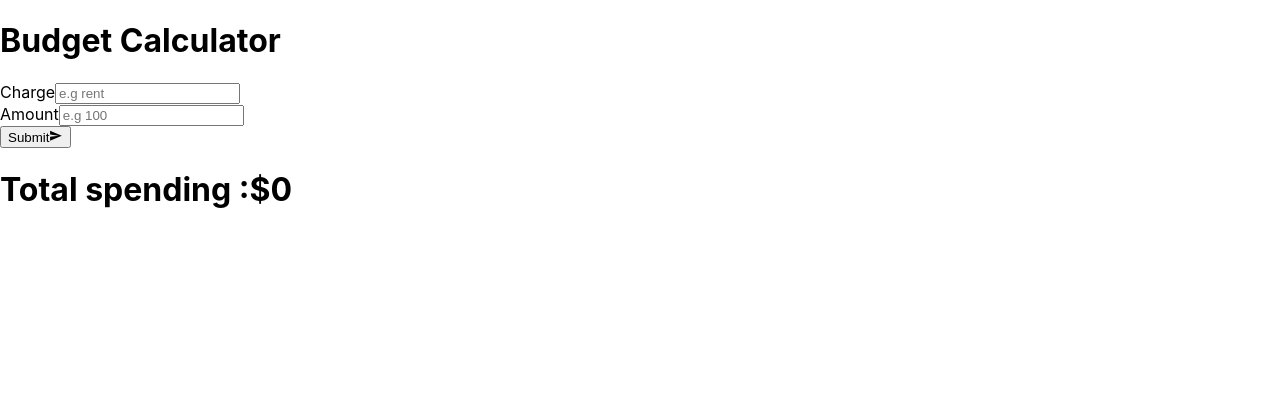
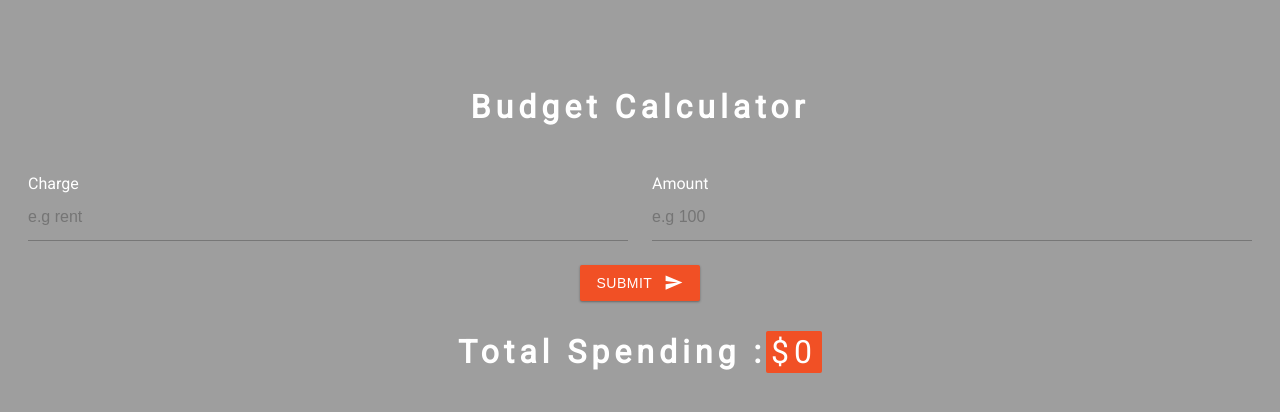
Before and after one commit to MaramMs/Budget-Calculator, a React (Create React App) app in the folder budget-cal/: page / in a window 1280 px wide. Shown: the top 412 px of the page. Built offline with nearby package versions, Linux system fonts and the light colour scheme.

Commit message:
added style

```diff
--- a/budget-cal/src/App.css
+++ b/budget-cal/src/App.css
@@ -1,38 +1,188 @@
+@import url("https://fonts.googleapis.com/css?family=Roboto&display=swap");
+:root {
+  --primaryColor: #f15025;
+  --mainWhite: #fff;
+  --mainBlack: #222;
+  --mainGrey: #9e9e9e;
+  --mainRed: #d50000;
+  --mainGreen: #4caf50;
+}
+* {
+  margin: 0;
+  box-sizing: border-box;
+}
+body {
+  background: var(--mainGrey);
+  color: var(--mainBlack);
+  font-family: "Roboto", sans-serif;
+}
+h1 {
+  text-align: center;
+  text-transform: capitalize;
+  margin: 2rem 0;
+  color: var(--mainWhite);
+  letter-spacing: 5px;
+}
 .App {
-  text-align: center;
+  margin: 0 auto;
+  max-width: 1280px;
+  width: 90%;
+  background: var(--mainWhite);
+  padding-bottom: 2rem;
+  border-radius: 2px;
+}
+.form-center {
+  display: flex;
+  padding: 0 1rem;
+}
+.form-group {
+  padding: 1rem 0.75rem;
+  flex: 0 0 50%;
+}
+label {
+  display: block;
+  color: var(--mainWhite);
+  font-size: 1rem;
+  text-transform: capitalize;
 }
 
-.App-logo {
-  height: 40vmin;
-  pointer-events: none;
+.form-control {
+  background-color: transparent;
+  border: none;
+  border-bottom: 1px solid rgb(0 0 0 / 25%);
+
+  border-radius: 0;
+  outline: none;
+  height: 3rem;
+  width: 100%;
+  font-size: 16px;
+  margin: 0 0 8px 0;
+  padding: 0;
 }
+.btn {
+  text-decoration: none;
+  color: var(--mainWhite);
+  background-color: var(--primaryColor);
+  text-align: center;
+  letter-spacing: 0.5px;
+  font-size: 14px;
+  outline: 0;
+  border: none;
+  border-radius: 2px;
+  display: block;
+  height: 36px;
+  line-height: 36px;
+  padding: 0 16px;
+  text-transform: uppercase;
+  margin: 0 auto;
+  cursor: pointer;
+  box-shadow: 0 1px 3px rgba(0, 0, 0, 0.12), 0 1px 2px rgba(0, 0, 0, 0.24);
+  transition: all 0.3s cubic-bezier(0.25, 0.8, 0.25, 1);
+  display: flex;
+  align-items: center;
+}
+.btn:hover {
+  box-shadow: 0 14px 28px rgba(0, 0, 0, 0.25), 0 10px 10px rgba(0, 0, 0, 0.22);
+}
+.btn-icon {
+  margin-left: 0.75rem;
+  font-size: 1.2rem;
+}
+.list {
+  margin: 2rem 0.75rem 0 0.75rem;
+  list-style-type: none;
+  border: none;
+  padding: 0;
+}
+.item {
+  background-color: var(--mainWhite);
+  line-height: 1.5rem;
+  padding: 10px 20px;
+  margin-bottom: 1rem;
+  border: 1px solid #e0e0e0;
+  display: flex;
+  justify-content: space-between;
+  transition: all 0.3s linear;
+}
+.item:hover {
+  box-shadow: 0 14px 28px rgba(0, 0, 0, 0.25), 0 10px 10px rgba(0, 0, 0, 0.22);
+  transform: scale(1.05);
+}
+.info {
+  flex: 0 0 60%;
+  display: flex;
+  justify-content: space-between;
+}
+.expense {
+  margin-right: 2rem;
+  text-transform: capitalize;
+}
+.amount {
+  font-weight: 300;
+  font-size: 1rem;
+  color: var(--mainWhite);
+  background-color: var(--primaryColor);
+  border-radius: 2px;
+  padding: 1px 3px;
+}
+.clear-btn,
+.edit-btn {
+  background: none;
+  border: none;
+  font-size: 1.2rem;
+  outline: none;
+  cursor: pointer;
+}
+.clear-btn {
+  color: var(--mainRed);
+}
+.edit-btn {
+  color: var(--mainGreen);
+}
+.total {
+  font-weight: 300;
+  color: var(--mainWhite);
+  background-color: var(--primaryColor);
+  border-radius: 2px;
+  padding: 2px 5px;
+}
+.alert {
+  padding: 0.75rem 1.25rem;
+  color: var(--mainWhite);
+  text-align: center;
+  text-transform: capitalize;
+  width: 90%;
+  margin: 2rem auto 0 auto;
+  border-radius: 2px;
+  text-transform: capitalize;
+}
+.alert-danger {
+  background: var(--mainRed);
+}
+.alert-success {
+  background: var(--mainGreen);
+}
+@media screen and (min-width: 601px) {
+  .App,
+  .list,
+  .alert {
+    width: 85%;
+  }
 
-@media (prefers-reduced-motion: no-preference) {
-  .App-logo {
-    animation: App-logo-spin infinite 20s linear;
+  .list {
+    margin: 2rem auto 0 auto;
   }
 }
-
-.App-header {
-  background-color: #282c34;
-  min-height: 100vh;
-  display: flex;
-  flex-direction: column;
-  align-items: center;
-  justify-content: center;
-  font-size: calc(10px + 2vmin);
-  color: white;
-}
-
-.App-link {
-  color: #61dafb;
-}
-
-@keyframes App-logo-spin {
-  from {
-    transform: rotate(0deg);
+@media screen and (min-width: 993px) {
+  .App,
+  .list,
+  .alert {
+    width: 70%;
   }
-  to {
-    transform: rotate(360deg);
+  .list {
+    margin: 2rem auto 0 auto;
   }
-}
+  .info {
+    flex: 0 0 50%;
+  }
+} ;
--- a/budget-cal/src/App.js
+++ b/budget-cal/src/App.js
@@ -100,7 +100,7 @@ function App() {
 
       <h1>
         Total spending :
-        <span>
+        <span className="total">
           $
           {expenses.reduce((acc, curr) => {
             return (acc += parseInt(curr.amount));
--- a/budget-cal/src/components/ExpenseForm.js
+++ b/budget-cal/src/components/ExpenseForm.js
@@ -11,7 +11,7 @@ export const ExpenseForm = ({ amount, charge, handleCharge, handleAmount,handelS
             type="text"
             name="charge"
             id="charge"
-            className="form-control"
+            className=" form-control"
             placeholder="e.g rent"
             value={charge}
             onChange={handleCharge}
@@ -33,7 +33,7 @@ export const ExpenseForm = ({ amount, charge, handleCharge, handleAmount,handelS
       </div>
       <button type="submit" className="btn">
         Submit
-        <MdSend />
+        <MdSend className="btn-icon" />
       </button>
     </form>
   );
--- a/budget-cal/src/components/ExpenseItem.js
+++ b/budget-cal/src/components/ExpenseItem.js
@@ -6,14 +6,14 @@ export const ExpenseItem = ({ expense, handleDeleted,handleEdited }) => {
   return (
     <li className="item">
       <div className="info">
-        <span>{charge}</span>
-        <span>{amount}</span>
+        <span className="expense">{charge}</span>
+        <span className="amount">{amount}</span>
       </div>
       <div>
-        <button onClick={()=>handleEdited(id)}>
+        <button onClick={()=>handleEdited(id)} className='edit-btn'>
           <MdEdit />
         </button>
-        <button onClick={() =>handleDeleted(id)}>
+        <button onClick={() =>handleDeleted(id)} className='clear-btn'>
           <MdDelete />
         </button>
       </div>
--- a/budget-cal/src/components/ExpenseList.js
+++ b/budget-cal/src/components/ExpenseList.js
@@ -5,13 +5,13 @@ import { ExpenseItem } from "./ExpenseItem";
 export const ExpenseList = ({ expenses,  clearItems, handleDeleted, handleEdited }) => {
   return (
     <>
-      <ul>
+      <ul className="list">
         {expenses.map((expense) =>  {
           return <ExpenseItem key={expense.id} expense={expense} handleDeleted={handleDeleted} handleEdited={handleEdited}/>;
         })}
       </ul>
       {
-        expenses.length > 0 && <button onClick={clearItems}> Clear Expenses <MdDelete /> </button>
+        expenses.length > 0 && <button  className='btn'onClick={clearItems}> Clear Expenses <MdDelete className="btn-icon"/> </button>
       }
     </>
   );
```
Also changed, not shown: budget-cal/src/logo.svg (deleted).
